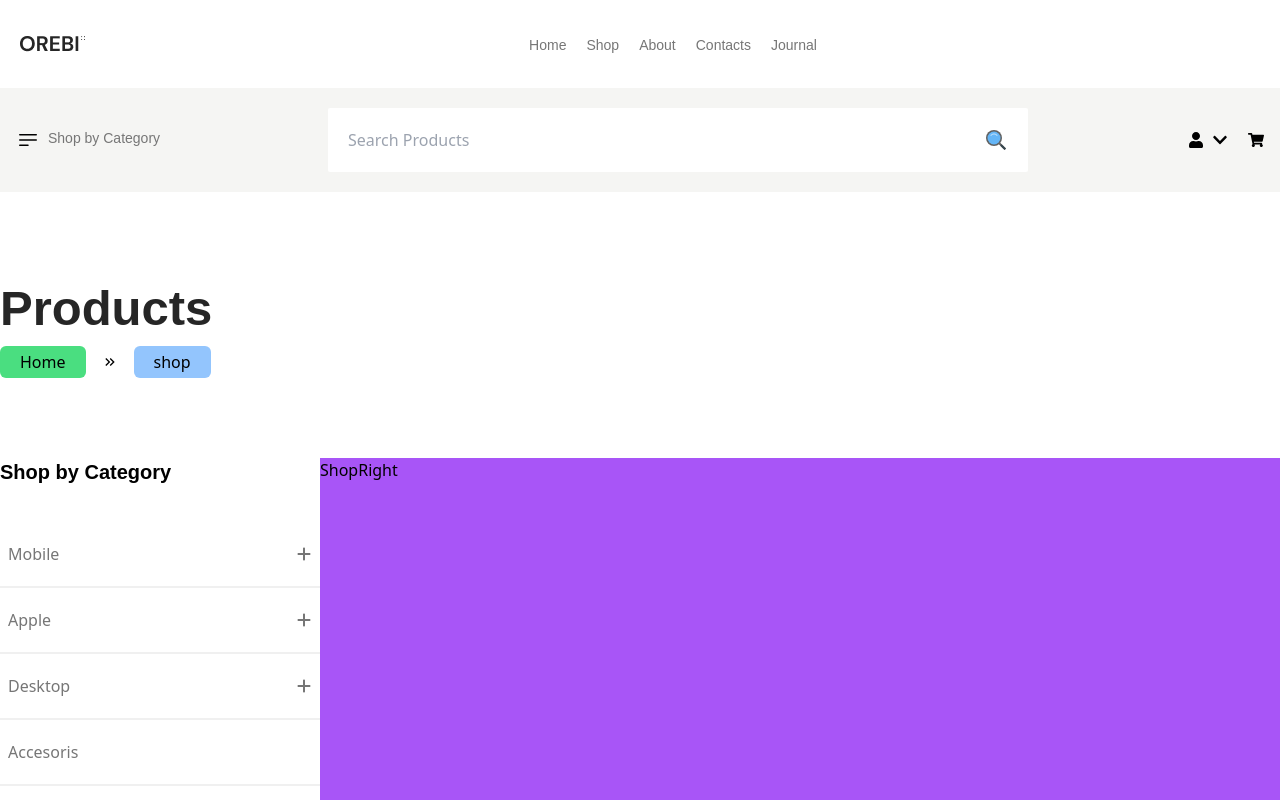
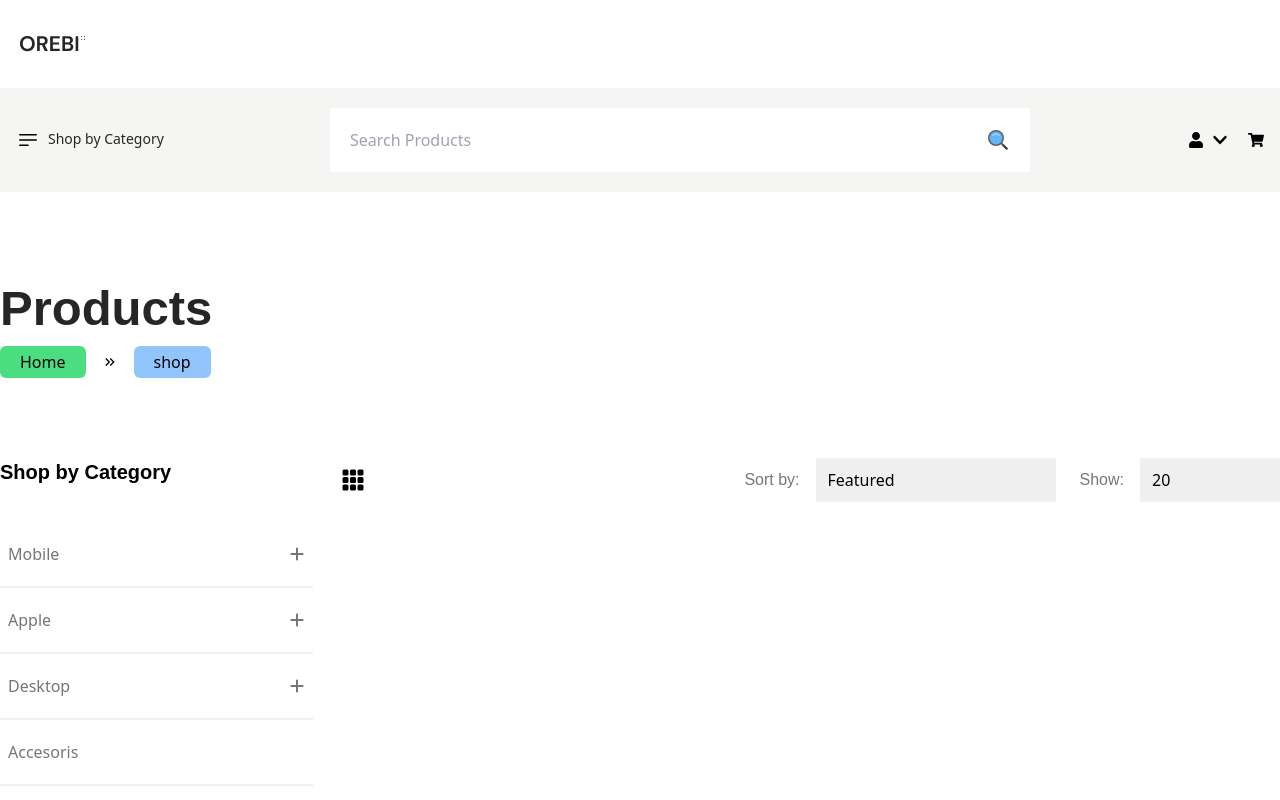
Before and after one commit to taufik69/FDR-2303-e-com, a React (Vite) app: page /shop in a window 1280 px wide. Shown: the top 800 px of the page. Built offline with nearby package versions, Linux system fonts and the light colour scheme.

Commit message:
right side top option done

```diff
--- a/Data/Data.js
+++ b/Data/Data.js
@@ -218,3 +218,10 @@
   { id: 4, title: "$30.00 - $39.99" },
   { id: 5, title: "$40.00 - $69.99" },
 ];
+
+export const SortBy = [
+  { id: 1, SortItem: "Cloths" },
+  { id: 2, SortItem: "Electronics" },
+  { id: 2, SortItem: "Bag" },
+  { id: 3, SortItem: "Womens" },
+];
--- /dev/null
+++ b/src/Component/CommonConponent/ShopLeftitem/ProductRightTop.jsx
@@ -0,0 +1,85 @@
+import React, { useState } from "react";
+import { BsFillGrid3X3GapFill } from "react-icons/bs";
+import { SortBy } from "../../../../Data/Data.js";
+import { FaBars } from "react-icons/fa6";
+import { BiSolidUpArrow, BiSolidDownArrow } from "react-icons/bi";
+import Flex from "../Flex.jsx";
+
+const ProductRightTop = () => {
+  const [sortProduct, setSortProduct] = useState(SortBy);
+
+  return (
+    <Flex className="items-center justify-between">
+      <div>
+        <BsFillGrid3X3GapFill className="text-2xl" />
+      </div>
+      <div className="flex gap-x-6">
+        <div>
+          <Flex className=" items-center">
+            <h2 className="text-secondary_font_color font-DMsans text-base font-normal mr-4">
+              Sort by:
+            </h2>
+            <select
+              name="sort"
+              id="sort"
+              className="custom-select min-w-[240px] py-2 border-2 border-[#F0F0F0] cursor-pointer"
+            >
+              <option
+                value="Featured"
+                className="text-secondary_font_color font-DMsans font-normal text-base"
+              >
+                Featured <FaBars />
+              </option>
+
+              {sortProduct?.map((sortItem) => (
+                <option
+                  value={sortItem.SortItem}
+                  key={sortItem.SortItem}
+                  className="text-secondary_font_color font-DMsans font-normal text-base "
+                >
+                  {sortItem.SortItem}
+                </option>
+              ))}
+            </select>
+          </Flex>
+        </div>
+
+        <div>
+          <Flex className=" items-center">
+            <h2 className="text-secondary_font_color font-DMsans text-base font-normal mr-4 cursor-pointer">
+              Show:
+            </h2>
+            <select
+              name="sort"
+              id="sort"
+              className="custom-select min-w-[140px] py-2 border-2 border-[#F0F0F0]"
+            >
+              <option
+                value="20"
+                className="text-secondary_font_color font-DMsans font-normal text-base"
+              >
+                20
+              </option>
+
+              <option
+                value="20"
+                className="text-secondary_font_color font-DMsans font-normal text-base"
+              >
+                20
+              </option>
+
+              <option
+                value="20"
+                className="text-secondary_font_color font-DMsans font-normal text-base"
+              >
+                20
+              </option>
+            </select>
+          </Flex>
+        </div>
+      </div>
+    </Flex>
+  );
+};
+
+export default ProductRightTop;
--- a/src/Component/ShopComponent/ShopRight.jsx/ShopRight.jsx
+++ b/src/Component/ShopComponent/ShopRight.jsx/ShopRight.jsx
@@ -1,7 +1,11 @@
 import React, { useEffect } from "react";
-import axios from "axios";
+import ProductRightTop from "../../CommonConponent/ShopLeftitem/ProductRightTop";
 const ShopRight = ({ className }) => {
-  return <div className={className}>ShopRight</div>;
+  return (
+    <div className={className}>
+      <ProductRightTop />
+    </div>
+  );
 };
 
 export default ShopRight;
--- a/src/index.css
+++ b/src/index.css
@@ -46,10 +46,16 @@
 }
 
 @layer components {
-  .menuItem {
-    font-size: 14px;
-    font-weight: 400;
-    font-family: var(--DMsans);
-    color: var(--secondary_font_color);
+  .custom-select {
+    padding: 10px;
+    -webkit-appearance: none;
+    -moz-appearance: none;
+    appearance: none;
+  }
+  .custom-select option {
+    padding: 10px;
+    -webkit-appearance: none;
+    -moz-appearance: none;
+    appearance: none;
   }
 }
--- a/src/pages/Shop/Shop.jsx
+++ b/src/pages/Shop/Shop.jsx
@@ -16,7 +16,7 @@
           <div className="py-20">
             <Flex>
               <ShopLeft className="w-[25%] h-[100vh] " />
-              <ShopRight className="w-[75%] h-[100vh] bg-purple-500" />
+              <ShopRight className="w-[75%] h-[100vh]  ml-7 " />
             </Flex>
           </div>
         </div>
```
